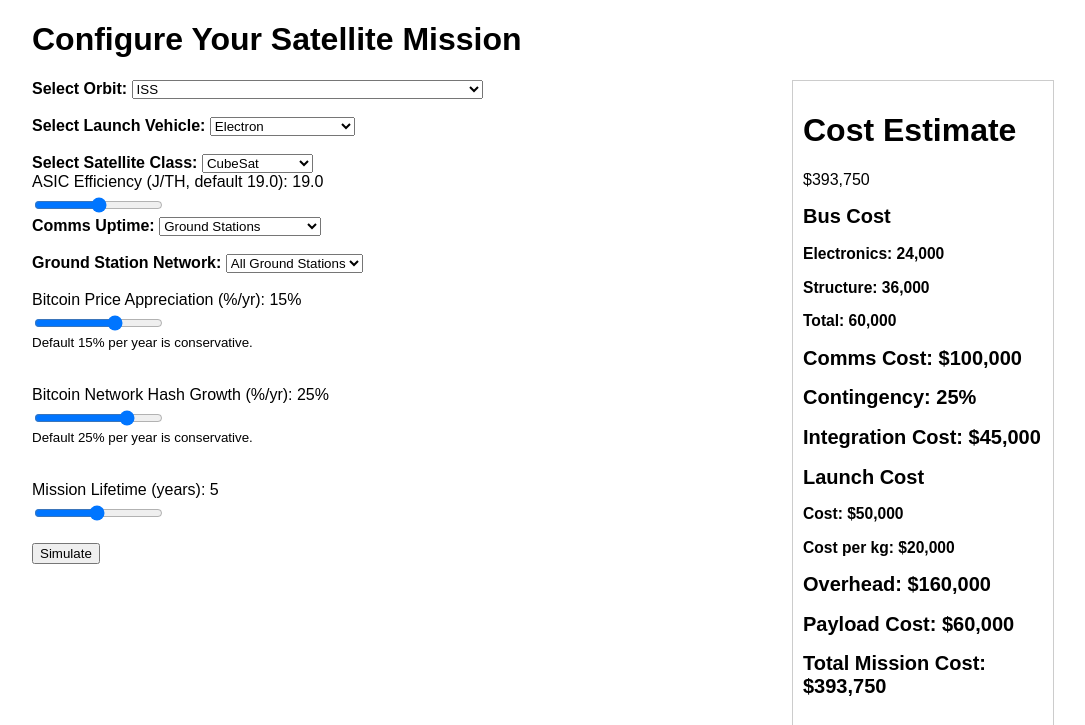
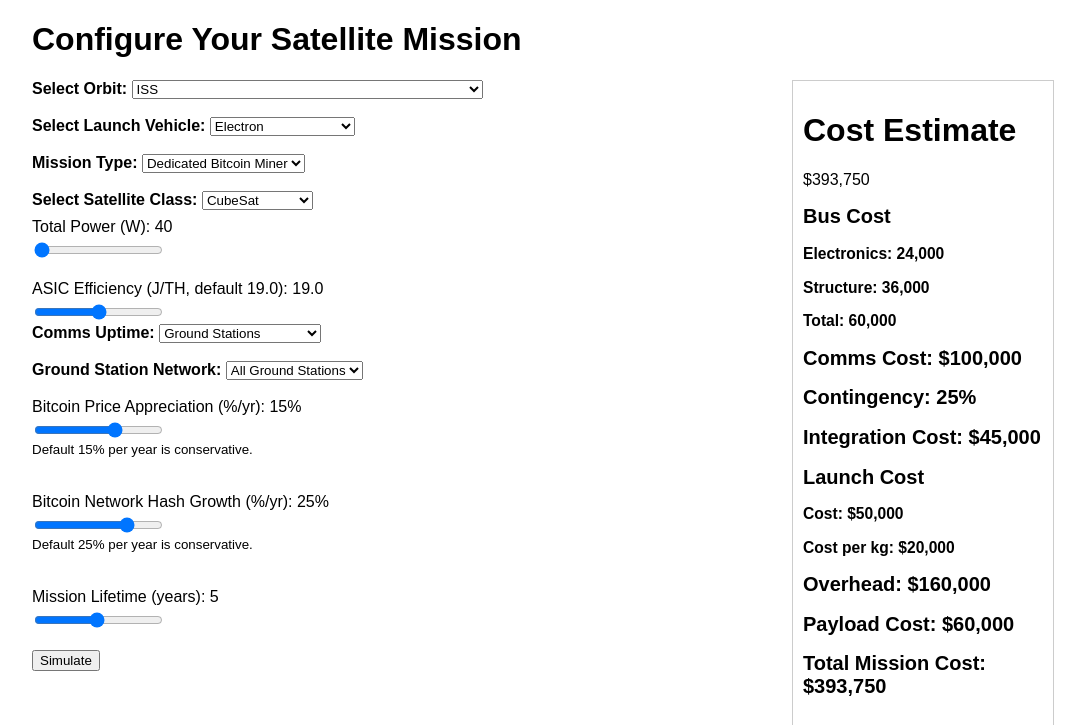
Before and after one commit to dyson-labs/orbital_btc_mining, a Flask app: page / in a window 1280 px wide. Shown: the top 725 px of the page, without its empty margins (108-1193 px from the left). Run offline with Flask 3, Linux system fonts and the light colour scheme.

Commit message:
Adjust solar cost and power sliders

```diff
--- a/app.py
+++ b/app.py
@@ -45,6 +45,10 @@ DEFAULT_HASHRATE_PER_ASIC = 0.63  # TH/s
 # Default efficiency is ~19 J/TH which implies about 12 W per ASIC
 DEFAULT_EFFICIENCY_J_PER_TH = 19.0
 DEFAULT_POWER_PER_ASIC = DEFAULT_EFFICIENCY_J_PER_TH * DEFAULT_HASHRATE_PER_ASIC
+DEFAULT_SOLAR_POWER_W = 1000.0
+# Default rideshare solar panel price per Watt ($/W). Range may vary widely,
+# but typical commercial rates are well below $100/W.
+DEFAULT_SOLAR_COST_PER_W = 10.0
 
 ROOT = os.path.dirname(os.path.abspath(__file__))
 orbits_path = os.path.join(ROOT, "config", "orbits_to_test.json")
@@ -181,6 +185,8 @@ def index():
         btc_hash_grows=BITCOIN_HASH_GROWTH_OPTIONS,
         networks=NETWORK_OPTIONS,
         default_efficiency=round(DEFAULT_EFFICIENCY_J_PER_TH, 1),
+        default_solar_power=DEFAULT_SOLAR_POWER_W,
+        default_solar_cost=DEFAULT_SOLAR_COST_PER_W,
     )
 
 
@@ -248,6 +254,19 @@ def api_estimate_cost():
         efficiency = float(data.get("efficiency", DEFAULT_EFFICIENCY_J_PER_TH))
         power_per_asic = efficiency * DEFAULT_HASHRATE_PER_ASIC
 
+        mode = data.get("mode", "dedicated")
+        if mode == "rideshare":
+            solar_power = float(data.get("solar_power", DEFAULT_SOLAR_POWER_W))
+            solar_cost = float(data.get("solar_cost", DEFAULT_SOLAR_COST_PER_W))
+            asic_count = int(solar_power / power_per_asic) if power_per_asic else 0
+            total_cost = solar_power * solar_cost
+            breakdown = {
+                "Solar Panel Cost": total_cost,
+                "Cost per W": solar_cost,
+                "ASIC Count": asic_count,
+            }
+            return jsonify({"total_cost": total_cost, "breakdown": breakdown})
+
         sat_class = data.get("sat_class", "cubesat")
         if sat_class == "multimw":
             power_mw = float(data.get("multimw_power", 1))
@@ -277,10 +296,15 @@ def api_estimate_cost():
             launch_cost = best["total_cost_usd"]
             cost_per_kg = best.get("cost_per_kg_usd", 0)
 
+        ded_power = float(data.get("ded_power", 0))
+        asic_override = None
+        if ded_power > 0 and sat_class in ("cubesat", "espa"):
+            asic_override = int(ded_power / power_per_asic) if power_per_asic else 0
+
         capex = {
             **costs,
             "launch_cost": launch_cost,
-            "asic_count": params["asic_count"],
+            "asic_count": asic_override if asic_override is not None else params["asic_count"],
             "hashrate_per_asic": DEFAULT_HASHRATE_PER_ASIC,
             "power_per_asic": power_per_asic,
         }
@@ -409,30 +433,73 @@ def api_simulate():
         btc_hash = float(data.get("btc_hash_growth", 25)) / 100.0
 
         mission_life = float(data.get("mission_life", 5))
-        capex = {
-            **costs,
-            "launch_cost": launch_cost,
-            "asic_count": params["asic_count"],
-            "hashrate_per_asic": DEFAULT_HASHRATE_PER_ASIC,
-            "power_per_asic": power_per_asic,
-            "btc_price_growth": btc_app,
-            "network_hashrate_growth": btc_hash,
-            "mission_lifetime": mission_life,
-        }
-        cost_data = run_cost_model(env.sunlight_fraction, **capex)
-        cost_data["launch_cost_per_kg"] = cost_per_kg
+        mode = data.get("mode", "dedicated")
+        if mode == "rideshare":
+            solar_power = float(data.get("solar_power", DEFAULT_SOLAR_POWER_W))
+            solar_cost = float(data.get("solar_cost", DEFAULT_SOLAR_COST_PER_W))
+            asic_power_pct = float(data.get("asic_power_pct", 100))
+            asic_count = int(solar_power / power_per_asic) if power_per_asic else 0
+            effective_fraction = env.sunlight_fraction * (asic_power_pct / 100.0)
+            capex = {
+                "bus_cost": 0,
+                "payload_cost": solar_power * solar_cost,
+                "launch_cost": 0,
+                "overhead": 0,
+                "integration_cost": 0,
+                "comms_cost": 0,
+                "contingency": 0,
+                "asic_count": asic_count,
+                "hashrate_per_asic": DEFAULT_HASHRATE_PER_ASIC,
+                "power_per_asic": power_per_asic,
+                "btc_price_growth": btc_app,
+                "network_hashrate_growth": btc_hash,
+                "mission_lifetime": mission_life,
+            }
+            cost_data = run_cost_model(effective_fraction, **capex)
+            cost_data["launch_cost_per_kg"] = 0
+        else:
+            ded_power = float(data.get("ded_power", 0))
+            asic_override = None
+            if ded_power > 0 and sat_class in ("cubesat", "espa"):
+                asic_override = int(ded_power / power_per_asic) if power_per_asic else 0
 
-        revenue_curve = project_revenue_curve(
-            env.sunlight_fraction,
-            mission_life,
-            params["asic_count"],
-            hashrate_per_asic=capex.get("hashrate_per_asic", DEFAULT_HASHRATE_PER_ASIC),
-            btc_price=capex.get("btc_price", 105000.0),
-            btc_price_growth=btc_app,
-            network_hashrate_ehs=capex.get("network_hashrate_ehs", 700.0),
-            network_hashrate_growth=btc_hash,
-            block_reward_btc=capex.get("block_reward_btc", 3.125),
-        )
+            capex = {
+                **costs,
+                "launch_cost": launch_cost,
+                "asic_count": asic_override if asic_override is not None else params["asic_count"],
+                "hashrate_per_asic": DEFAULT_HASHRATE_PER_ASIC,
+                "power_per_asic": power_per_asic,
+                "btc_price_growth": btc_app,
+                "network_hashrate_growth": btc_hash,
+                "mission_lifetime": mission_life,
+            }
+            cost_data = run_cost_model(env.sunlight_fraction, **capex)
+            cost_data["launch_cost_per_kg"] = cost_per_kg
+
+        if mode == "rideshare":
+            revenue_curve = project_revenue_curve(
+                effective_fraction,
+                mission_life,
+                asic_count,
+                hashrate_per_asic=DEFAULT_HASHRATE_PER_ASIC,
+                btc_price=capex.get("btc_price", 105000.0),
+                btc_price_growth=btc_app,
+                network_hashrate_ehs=capex.get("network_hashrate_ehs", 700.0),
+                network_hashrate_growth=btc_hash,
+                block_reward_btc=capex.get("block_reward_btc", 3.125),
+            )
+        else:
+            revenue_curve = project_revenue_curve(
+                env.sunlight_fraction,
+                mission_life,
+                (asic_override if asic_override is not None else params["asic_count"]),
+                hashrate_per_asic=capex.get("hashrate_per_asic", DEFAULT_HASHRATE_PER_ASIC),
+                btc_price=capex.get("btc_price", 105000.0),
+                btc_price_growth=btc_app,
+                network_hashrate_ehs=capex.get("network_hashrate_ehs", 700.0),
+                network_hashrate_growth=btc_hash,
+                block_reward_btc=capex.get("block_reward_btc", 3.125),
+            )
         roi_buf = roi_plot_to_buffer(cost_data["total_cost"], revenue_curve, step=0.25)
 
         rad_model = RadiationModel()
@@ -442,28 +509,35 @@ def api_simulate():
             years=cost_data["mission_lifetime"],
         )
 
-        power_model = PowerModel(
-            power_density_w_m2=(
-                params["power_w"] / params["solar_area_m2"]
-                if params.get("solar_area_m2")
-                else 200
+        if mode == "rideshare":
+            available_power = solar_power
+            specs = {
+                "asic_count": asic_count,
+                "solar_power_w": solar_power,
+                "asic_efficiency_j_per_th": efficiency,
+                "asic_power_pct": asic_power_pct,
+            }
+        else:
+            power_model = PowerModel(
+                power_density_w_m2=(
+                    params["power_w"] / params["solar_area_m2"]
+                    if params.get("solar_area_m2")
+                    else 200
+                )
             )
-        )
-        # Report the rated power for the chosen satellite class so it aligns
-        # with the cost model's power value, avoiding inconsistent outputs.
-        available_power = params["power_w"]
+            available_power = ded_power if ded_power > 0 else params["power_w"]
 
-        specs = {
-            "asic_count": params["asic_count"],
-            "solar_area_m2": params["solar_area_m2"],
-            "power_w": params["power_w"],
-            "asic_efficiency_j_per_th": efficiency,
-            "solar_power_density_w_m2": (
-                params["power_w"] / params["solar_area_m2"]
-                if params["solar_area_m2"]
-                else None
-            ),
-        }
+            specs = {
+                "asic_count": asic_override if asic_override is not None else params["asic_count"],
+                "solar_area_m2": params["solar_area_m2"],
+                "power_w": available_power,
+                "asic_efficiency_j_per_th": efficiency,
+                "solar_power_density_w_m2": (
+                    available_power / params["solar_area_m2"]
+                    if params["solar_area_m2"]
+                    else None
+                ),
+            }
 
         result = {
             "orbit": orbit_cfg.get("name"),
--- a/templates/index.html
+++ b/templates/index.html
@@ -30,6 +30,12 @@
             {% endfor %}
         </select>
         <br><br>
+        <label for="mode">Mission Type:</label>
+        <select id="mode" name="mode" onchange="updateMode()">
+            <option value="dedicated">Dedicated Bitcoin Miner</option>
+            <option value="rideshare">Rideshare Panels</option>
+        </select>
+        <br><br>
         <label for="sat_class">Select Satellite Class:</label>
         <select id="sat_class" name="sat_class" onchange="updateSatClass()">
             {% for value, label in sat_classes %}
@@ -41,10 +47,22 @@
             <input type="range" id="multimw_power" name="multimw_power" min="1" max="60" value="1" step="1" oninput="document.getElementById('multimw_power_val').innerText=this.value; updateCost();">
             <div style="font-size:smaller;">60&nbsp;MW nears the theoretical perfect compaction of a 0.005&nbsp;m panel inside Starship's payload volume, assuming roughly 275&nbsp;W/m<sup>2</sup> power density.</div>
         </div>
+        <div id="ded_power_opts" style="display:none; margin-top:8px;">
+            <span class="slider-label">Total Power (W): <span id="ded_power_val">1000</span></span>
+            <input type="range" id="ded_power" name="ded_power" min="40" max="30000" value="1000" step="10" oninput="document.getElementById('ded_power_val').innerText=this.value; updateCost();">
+        </div>
         <br>
         <span class="slider-label">ASIC Efficiency (J/TH, default {{ default_efficiency }}): <span id="efficiency_val">{{ default_efficiency }}</span></span>
         <input type="range" id="efficiency" name="efficiency" min="14" max="{{ default_efficiency + 5 }}" value="{{ default_efficiency }}" step="0.1" oninput="document.getElementById('efficiency_val').innerText=this.value; updateCost();">
         <br>
+        <div id="rideshare_opts" style="display:none; margin-bottom:10px;">
+            <span class="slider-label">Solar Panel Power (W): <span id="solar_power_val">{{ default_solar_power }}</span></span>
+            <input type="range" id="solar_power" name="solar_power" min="40" max="30000" value="{{ default_solar_power }}" step="10" oninput="document.getElementById('solar_power_val').innerText=this.value; updateCost();">
+            <span class="slider-label">Solar Cost ($/W): <span id="solar_cost_val">{{ default_solar_cost }}</span></span>
+            <input type="range" id="solar_cost" name="solar_cost" min="0.0005" max="75" value="{{ default_solar_cost }}" step="0.01" oninput="document.getElementById('solar_cost_val').innerText=this.value; updateCost();">
+            <span class="slider-label">ASIC Power Allocation (%): <span id="asic_power_pct_val">100</span>%</span>
+            <input type="range" id="asic_power_pct" name="asic_power_pct" min="0" max="100" value="100" step="5" oninput="document.getElementById('asic_power_pct_val').innerText=this.value;">
+        </div>
         <label for="comms_mode">Comms Uptime:</label>
         <select id="comms_mode" name="comms_mode" onchange="updateCommsMode()">
             <option value="ground">Ground Stations</option>
@@ -154,10 +172,37 @@
             updateCost();
         }
 
+        function updateMode() {
+            const m = document.getElementById('mode').value;
+            const r = document.getElementById('rideshare_opts');
+            r.style.display = m === 'rideshare' ? 'block' : 'none';
+            const d = document.getElementById('ded_power_opts');
+            if (m === 'dedicated') {
+                const cls = document.getElementById('sat_class').value;
+                d.style.display = (cls === 'cubesat' || cls === 'espa') ? 'block' : 'none';
+            } else {
+                d.style.display = 'none';
+            }
+            clearVisuals();
+            updateCost();
+        }
+
         function updateSatClass() {
             const cls = document.getElementById('sat_class').value;
             const opts = document.getElementById('multimw_opts');
             opts.style.display = cls === 'multimw' ? 'block' : 'none';
+            const d = document.getElementById('ded_power_opts');
+            const mode = document.getElementById('mode').value;
+            if (mode === 'dedicated' && (cls === 'cubesat' || cls === 'espa')) {
+                d.style.display = 'block';
+                let def = 1000;
+                if (cls === 'cubesat') def = 40;
+                if (cls === 'espa') def = 2200;
+                document.getElementById('ded_power').value = def;
+                document.getElementById('ded_power_val').innerText = def;
+            } else {
+                d.style.display = 'none';
+            }
             updateCost();
         }
 
@@ -178,9 +223,17 @@
                 launch: document.getElementById('launch').value,
                 sat_class: document.getElementById('sat_class').value,
                 efficiency: document.getElementById('efficiency').value,
+                mode: document.getElementById('mode').value
             };
             if (data.sat_class === 'multimw') {
                 data.multimw_power = document.getElementById('multimw_power').value;
+            }
+            if (data.mode === 'rideshare') {
+                data.solar_power = document.getElementById('solar_power').value;
+                data.solar_cost = document.getElementById('solar_cost').value;
+                data.asic_power_pct = document.getElementById('asic_power_pct').value;
+            } else if (data.mode === 'dedicated' && (data.sat_class === 'cubesat' || data.sat_class === 'espa')) {
+                data.ded_power = document.getElementById('ded_power').value;
             }
             return data;
         }
@@ -225,6 +278,7 @@
                 launch: document.getElementById('launch').value,
                 sat_class: document.getElementById('sat_class').value,
                 efficiency: document.getElementById('efficiency').value,
+                mode: document.getElementById('mode').value,
                 comms_mode: document.getElementById('comms_mode').value,
                 gs_network: document.getElementById('gs_network').value,
                 btc_appreciation: document.getElementById('btc_appreciation').value,
@@ -233,6 +287,13 @@
             };
             if (data.sat_class === 'multimw') {
                 data.multimw_power = document.getElementById('multimw_power').value;
+            }
+            if (data.mode === 'rideshare') {
+                data.solar_power = document.getElementById('solar_power').value;
+                data.solar_cost = document.getElementById('solar_cost').value;
+                data.asic_power_pct = document.getElementById('asic_power_pct').value;
+            } else if (data.mode === 'dedicated' && (data.sat_class === 'cubesat' || data.sat_class === 'espa')) {
+                data.ded_power = document.getElementById('ded_power').value;
             }
             fetch('/api/simulate', {
                 method: 'POST',
@@ -276,6 +337,7 @@
             });
         }
         window.onload = function() {
+            updateMode();
             updateCommsMode();
             updateSatClass();
             clearVisuals();
```
